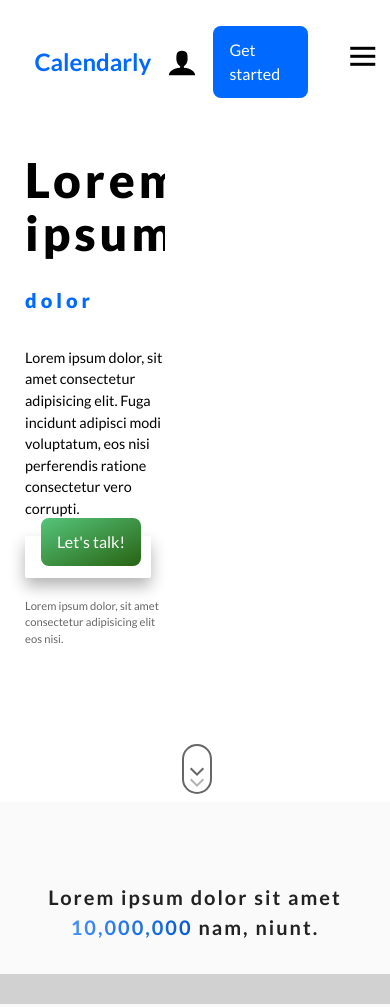
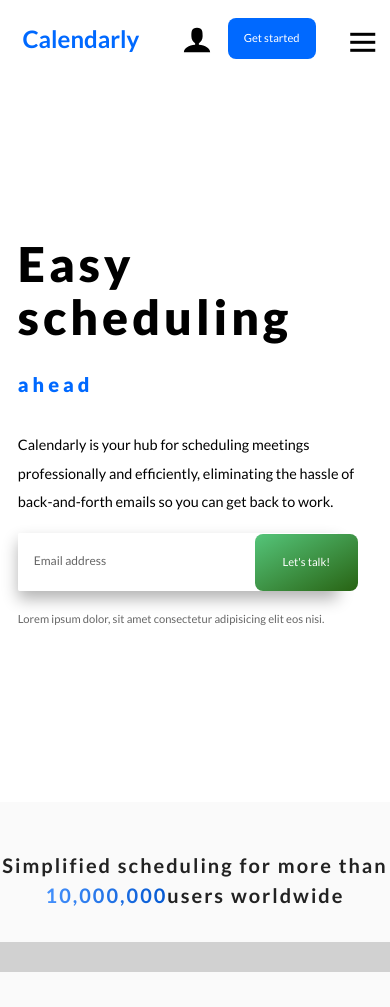
Before and after one commit to usererdem/Atolye15-Project, a website: page index.html in a window 390 px wide. Shown: the top 1007 px of the page. Drawn offline with nearby package versions, Linux system fonts and the light colour scheme; grey boxes are pictures that could not be loaded.

Commit message:
media queries until features included finished

```diff
--- a/index.html
+++ b/index.html
@@ -111,18 +111,18 @@
     <div class="container flex">
       <div class="header__text-box">
         <h1 class="heading-primary hide">
-          <span class="heading-primary--main text">Lorem <br>ipsumdolor</span>
+          <span class="heading-primary--main text">Easy <br>scheduling</span>
         </h1>
         <h1 class="heading-primary hide">
-          <span class="heading-primary--sub text">dolor</span>
+          <span class="heading-primary--sub text">ahead</span>
         </h1>
-        <p class="header__text">Lorem ipsum dolor, sit amet consectetur adipisicing elit. Fuga incidunt adipisci modi
-          voluptatum, eos nisi perferendis ratione consectetur vero corrupti.</p>
+        <p class="header__text">Calendarly is your hub for scheduling meetings professionally and efficiently,
+          eliminating the hassle of back-and-forth emails so you can get back to work.</p>
         <div class="form__group">
           <input type="email" class="form__input" placeholder="Email address" id="email" required>
           <label for="email" class="form__label">Email address</label>
           <div class="header__button-box">
-            <a href="#" class="btn btn--green-gradient btn--animated btn--header">Let's talk!</a>
+            <a href="#" class="btn btn--green-gradient btn--animated">Let's talk!</a>
           </div>
         </div>
         <p class="header__text--small">Lorem ipsum dolor, sit amet consectetur adipisicing elit eos nisi.</p>
@@ -140,8 +140,8 @@
     <!-- Section About -->
     <section id="about" class="section-about">
       <div class="about">
-        <h2 class="heading-secondary about__h2">Lorem ipsum dolor sit amet<br><span
-            class="heading-secondary--blue">10,000,000</span> nam, niunt.</h2>
+        <h2 class="heading-secondary about__h2">Simplified scheduling for more than<br><span
+            class="heading-secondary--blue">10,000,000</span>users worldwide</h2>
         <div class="about__images">
           <img class="about__img"
             src="https://images.ctfassets.net/k0lk9kiuza3o/2hDXRTJ8GBvGvFew8TZLSM/f15bee8de363080dd1ae486f246c7242/Compass.svg"
@@ -167,7 +167,7 @@
       <div class="how-it-works">
         <div class="how-it-works__heading">
           <p class="how-it-works__text">How it works</p>
-          <h2 class="how-it-works__h2">Lorem Ipsum dol sit.</h2>
+          <h2 class="how-it-works__h2">See Calendarly in action</h2>
         </div>
         <div class="how-it-works__video">
           <iframe class="how-it-works__vid" width="560" height="315" src="https://www.youtube.com/embed/ywWBy6J5gz8"
@@ -233,14 +233,16 @@
             <img src="img/tutorial-image1.svg" alt="tutorial-image1">
             <div class="tutorial__explanation--text">
               <h3 class="tutorial__h3">Meet the way you want</h3>
-              <p class="tutorial__explanation--p">Open your schedule only to the days and times that work for you. When your invitee chooses a meeting slot, it’s instantly confirmed.</p>
+              <p class="tutorial__explanation--p">Open your schedule only to the days and times that work for you. When
+                your invitee chooses a meeting slot, it’s instantly confirmed.</p>
             </div>
           </div>
           <div class="tutorial__explanation">
             <img src="img/tutorial-image2.svg" alt="tutorial-image2">
             <div class="tutorial__explanation--text">
               <h3 class="tutorial__h3">Calendarly coordinates it all</h3>
-              <p class="tutorial__explanation--p">Meetings are scheduled without calendar conflicts, reminders go out automatically, and rescheduling is a breeze for everyone.</p>
+              <p class="tutorial__explanation--p">Meetings are scheduled without calendar conflicts, reminders go out
+                automatically, and rescheduling is a breeze for everyone.</p>
             </div>
           </div>
         </div>
@@ -254,14 +256,17 @@
     <section class="section-your-pros container">
       <div class="column">
         <h2 class="yourpros__h2">Do more of what you do best</h2>
-          <p class="yourpros__text">With scheduling hassles and interruptions gone, your day is cleared for accomplishment.</p>
+        <p class="yourpros__text">With scheduling hassles and interruptions gone, your day is cleared for
+          accomplishment.</p>
       </div>
 
       <div class="row">
         <div class="yourpros__column">
           <p class="yourpros__text--smaller">Workflow management</p>
           <h3 class="yourpros__h3">Automate reminders and follow-ups</h3>
-            <p class="yourpros__text--medium">Calendarly puts your entire meeting workflow on autopilot, sending everything from reminder emails to thank you notes, so you can focus on the work only you can do. It’s like getting an assistant, even if you’re a business of one.</p>
+          <p class="yourpros__text--medium">Calendarly puts your entire meeting workflow on autopilot, sending
+            everything from reminder emails to thank you notes, so you can focus on the work only you can do. It’s like
+            getting an assistant, even if you’re a business of one.</p>
         </div>
         <img src="img/img-yourpros.png" alt="img-yourpros">
       </div>
@@ -273,7 +278,8 @@
         <div class="yourpros__column">
           <p class="yourpros__text--smaller">ON-DEMAND SCHEDULING</p>
           <h3 class="yourpros__h3">Make more connections and reduce cancellations</h3>
-          <p class="yourpros__text--medium">Prospects can schedule meetings in just a few clicks – whenever the moment is right. And cancellations go down because rescheduling is easy, fast, and on their terms.</p>
+          <p class="yourpros__text--medium">Prospects can schedule meetings in just a few clicks – whenever the moment
+            is right. And cancellations go down because rescheduling is easy, fast, and on their terms.</p>
         </div>
       </div>
     </section>
@@ -283,7 +289,9 @@
         <div class="yourpros__column">
           <p class="yourpros__text--smaller">Workflow management</p>
           <h3 class="yourpros__h3">Automate reminders and follow-ups</h3>
-          <p class="yourpros__text--medium">Calendarly puts your entire meeting workflow on autopilot, sending everything from reminder emails to thank you notes, so you can focus on the work only you can do. It’s like getting an assistant, even if you’re a business of one.</p>
+          <p class="yourpros__text--medium">Calendarly puts your entire meeting workflow on autopilot, sending
+            everything from reminder emails to thank you notes, so you can focus on the work only you can do. It’s like
+            getting an assistant, even if you’re a business of one.</p>
         </div>
         <img class="yourpros__img--phone" src="img/phone-image.webp" alt="img-phone">
       </div>
@@ -297,12 +305,15 @@
             <h1 class="try-free__h1 heading-primary">Try Calendarly free</h1>
             <div class="button-wrap">
               <div class="try-free__button">
-                <div class="hexagon"><a class="hexagon__text" href="#"><span class="hexagon__span">Sign Up</span></a></div>
+                <div class="hexagon"><a class="hexagon__text" href="#"><span class="hexagon__span">Sign Up</span></a>
                 </div>
               </div>
             </div>
-          <p class="try-free__text--big">After your 14-day trial of our Teams plan, enjoy the Free version of Calendarly - forever.</p>
-          <p class="try-free__text--medium">To inquire about our Enterprise plans, click <a class="try-free__link" href="#">here</a>.</p>
+          </div>
+          <p class="try-free__text--big">After your 14-day trial of our Teams plan, enjoy the Free version of Calendarly
+            - forever.</p>
+          <p class="try-free__text--medium">To inquire about our Enterprise plans, click <a class="try-free__link"
+              href="#">here</a>.</p>
         </div>
       </div>
     </section>
@@ -327,8 +338,10 @@
               </form>
             </div>
             <div class="footer__download">
-              <div class="footer__donload--btn"><a class="footer__download--link" href="#"><img width="126px" height="auto" src="img/appstore-img.svg" alt="appstore"></a></div>
-              <div class="footer__donload--btn"><a class="footer__download--link" href="#"><img width="126px" height="auto" src="img/googlestore-img.svg" alt="playstore"></a></div>
+              <div class="footer__donload--btn"><a class="footer__download--link" href="#"><img width="126px"
+                    height="auto" src="img/appstore-img.svg" alt="appstore"></a></div>
+              <div class="footer__donload--btn"><a class="footer__download--link" href="#"><img width="126px"
+                    height="auto" src="img/googlestore-img.svg" alt="playstore"></a></div>
             </div>
             <div class="footer__logo">
               <a href="#" class="footer__logo--link"><svg class="footer__icon">
@@ -340,7 +353,8 @@
               <a href="https://www.instagram.com/erdemcodes/" class="footer__logo-link"><svg class="footer__icon">
                   <use xlink:href="img/sprite.svg#icon-instagram"></use>
                 </svg></a>
-              <a href="https://www.linkedin.com/in/erdem-elvan-7198a818a/" class="footer__logo-link"><svg class="footer__icon">
+              <a href="https://www.linkedin.com/in/erdem-elvan-7198a818a/" class="footer__logo-link"><svg
+                  class="footer__icon">
                   <use xlink:href="img/sprite.svg#icon-linkedin2"></use>
                 </svg></a>
             </div>
@@ -348,7 +362,9 @@
         </div>
         <div class="footer__right">
           <ul class="footer__column">
-            <li class="footer__li--header"><h5 class="footer__li--h5">About</h5></li>
+            <li class="footer__li--header">
+              <h5 class="footer__li--h5">About</h5>
+            </li>
             <li class="footer__li--text"><a class="footer__link" href="#">About Calendarly</a></li>
             <li class="footer__li--text"><a class="footer__link" href="#">Contact Sales</a></li>
             <li class="footer__li--text"><a class="footer__link" href="#">Newsroom</a></li>
@@ -356,7 +372,9 @@
             <li class="footer__li--text"><a class="footer__link" href="#">Security</a></li>
           </ul>
           <ul class="footer__column">
-            <li class="footer__li--header"><h5 class="footer__li--h5">Solutions</h5></li>
+            <li class="footer__li--header">
+              <h5 class="footer__li--h5">Solutions</h5>
+            </li>
             <li class="footer__li--text"><a class="footer__link" href="#">Customer Success</a></li>
             <li class="footer__li--text"><a class="footer__link" href="#">Sales</a></li>
             <li class="footer__li--text"><a class="footer__link" href="#">Recruiting</a></li>
@@ -364,25 +382,33 @@
             <li class="footer__li--text"><a class="footer__link" href="#">Individuals</a></li>
           </ul>
           <ul class="footer__column">
-            <li class="footer__li--header"><h5 class="footer__li--h5">Popular Features</h5></li>
+            <li class="footer__li--header">
+              <h5 class="footer__li--h5">Popular Features</h5>
+            </li>
             <li class="footer__li--text"><a class="footer__link" href="#">Embed Calendarly</a></li>
             <li class="footer__li--text"><a class="footer__link" href="#">Availability</a></li>
             <li class="footer__li--text"><a class="footer__link" href="#">Sending Notifications</a></li>
             <li class="footer__li--text"><a class="footer__link" href="#">Using Calendarly Mobile</a></li>
           </ul>
           <ul class="footer__column">
-            <li class="footer__li--header"><h5 class="footer__li--h5">Support</h5></li>
+            <li class="footer__li--header">
+              <h5 class="footer__li--h5">Support</h5>
+            </li>
             <li class="footer__li--text"><a class="footer__link" href="#">Help Center</a></li>
             <li class="footer__li--text"><a class="footer__link" href="#">Video Tutorials</a></li>
             <li class="footer__li--text"><a class="footer__link" href="#">Cookie Settings</a></li>
           </ul>
           <ul class="footer__column">
-            <li class="footer__li--header"><h5 class="footer__li--h5">Add-Ons</h5></li>
+            <li class="footer__li--header">
+              <h5 class="footer__li--h5">Add-Ons</h5>
+            </li>
             <li class="footer__li--text"><a class="footer__link" href="#">Download for Chrome</a></li>
             <li class="footer__li--text"><a class="footer__link" href="#">Download for Firefox</a></li>
           </ul>
           <ul class="footer__column">
-            <li class="footer__li--header"><h5 class="footer__li--h5">Developers</h5></li>
+            <li class="footer__li--header">
+              <h5 class="footer__li--h5">Developers</h5>
+            </li>
             <li class="footer__li--text"><a class="footer__link" href="#">Developer Tools</a></li>
           </ul>
 
--- a/sass/abstracts/_mixins.scss
+++ b/sass/abstracts/_mixins.scss
@@ -37,7 +37,7 @@
       @media only screen and (max-width: 37.5em) { @content }; //600px
   }
   @if $breakpoint == tab-port {
-      @media only screen and (max-width: 56.25em) { @content }; //900px
+      @media only screen and (max-width: 62.5em) { @content }; //1000px
   }
   @if $breakpoint == tab-land {
       @media only screen and (max-width: 75em) { @content }; //1200px
--- a/sass/abstracts/_variables.scss
+++ b/sass/abstracts/_variables.scss
@@ -2,18 +2,11 @@
 $color-primary: #0069FF;
 $color-primary-light: #4490FC;
 $color-primary-dark: #0459D2;
+$color-primary-gradient: linear-gradient(to right bottom, #55c57a, #286313);
 
 $color-alert-green: #01AF1B;
 $color-alert-red: #EB1717;
-
-$color-secondary-light: #ffb900;
 $color-secondary-dark: #ff7730;
-$color-primary-darker: #286313;
-$color-primary-gradient: linear-gradient(to right bottom, #55c57a, #286313);
-$color-tertiary-light: #2998ff;
-$color-tertiary-dark: #5643fa;
-$color-grey-dark-4: #1c1d25;
-$color-slate: #a4abc0;
 
 $color-grey-light-1: #FAFAFA;
 $color-grey-light-2: #EEEEEE;
@@ -21,22 +14,10 @@
 $color-grey-dark: #B8B8B8;
 $color-grey-dark-2: #666666;
 $color-grey-dark-3: #222222;
+$color-grey-dark-4: #1c1d25;
 
 $color-white: #fff;
 $color-black: #000;
-
-$color-instagram: radial-gradient(
-  137.27% 137.27% at 9.89% 100%,
-  #fdf497 0%,
-  #fdf497 7.29%,
-  #fd5949 42.71%,
-  #d6249f 63.54%,
-  #285aeb 100%
-);
-$color-github: #3f444b;
-$color-linkedin: #0077b5;
-
-$color-gradient: linear-gradient(45deg, #7ed56f, #28b485, #2998ff, #5643fa);
 
 // FONT
 $default-font-size: 1.4rem;
--- a/sass/base/_base.scss
+++ b/sass/base/_base.scss
@@ -13,12 +13,12 @@
 
   @include respond(tab-land) {
     //width < 1200?
-    font-size: 56.25%; //1 rem = 9px, 9/16 = 56.25%
+    font-size: 62.5%; //1 rem = 10px, 10/16 = 62.5%
   }
 
   @include respond(tab-port) {
-    // width < 900?
-    font-size: 50%; //1 rem = 8px, 8/16 = 50%
+    // width < 1000?
+    font-size: 62.5%; //1 rem = 10px, 10/16 = 62.5%
   }
 
   @include respond(phone) {
--- a/sass/components/_button.scss
+++ b/sass/components/_button.scss
@@ -19,11 +19,6 @@
   &:hover {
     transform: translateY(-1px);
     box-shadow: 0 1rem 2rem rgba($color-black, 0.2);
-
-   /*  &::after {
-      transform: scaleX(1.2) scaleY(1.4);
-      opacity: 0;
-    }  */
   }
 
   &:active,
@@ -36,19 +31,6 @@
   &--white {
     background-color: $color-white;
     color: $color-grey-dark;
-
-    &::after {
-      background-color: $color-white;
-    }
-  }
-
-  &--green {
-    background-color: $color-primary;
-    color: $color-white;
-
-    &::after {
-      background-color: $color-primary;
-    }
   }
 
   &--blue {
@@ -80,7 +62,6 @@
     left: 0;
     z-index: -1;
     transition: all 0.4s;
-
   }
 
   &--animated {
@@ -88,16 +69,13 @@
     animation-fill-mode: backwards;
   }
 
-  @include respond(phone) {
-    &,
-    &:link,
-    &:visited {
-      font-size: $big-font-size;
-    }
-
-    &--header {
-      margin-bottom: 1.5rem;
-      max-width: 180px;
+  @include respond(tab-port) {
+    &--green-gradient {
+      &,
+      &:link,
+      &:visited {
+        padding: 2.5rem 3.5rem;
+      }
     }
   }
 }
@@ -127,6 +105,9 @@
     color: $color-primary;
     border: 2px solid $color-primary;
   }
+
+  @include respond(tab-port) {
+  }
 }
 
 .hexagon {
@@ -146,13 +127,11 @@
     &:after {
       background-color: $color-primary;
     }
-
-
   }
 
   &:before,
   &:after {
-    content: '';
+    content: "";
     display: block;
     position: absolute;
     top: 0;
@@ -164,8 +143,6 @@
     background-image: inherit;
     border-radius: inherit;
     background-color: $color-alert-green;
-
-
   }
 
   &:before {
@@ -175,8 +152,6 @@
   &:after {
     transform: rotate(-60deg);
   }
-
-
 
   &__text {
     &,
--- a/sass/components/_contact.scss
+++ b/sass/components/_contact.scss
@@ -20,7 +20,8 @@
     box-shadow: 0 1rem 2rem rgba($color-black, .3);
 
     @include respond(tab-port) {
-      width: 90%;
+      width: 88%;
+      padding: 2.5rem 2rem;
     }
 
     &:focus {
--- a/sass/components/_scrolldown.scss
+++ b/sass/components/_scrolldown.scss
@@ -37,4 +37,8 @@
     top: 30%;
     animation-delay: 0.3s;
   }
+
+  @include respond(tab-port) {
+    display: none;
+  }
 }
--- a/sass/layout/_features.scss
+++ b/sass/layout/_features.scss
@@ -3,6 +3,10 @@
   justify-content: space-around;
   width: 100%;
   padding: 0 8rem 8rem 8rem;
+
+  @include respond(tab-port) {
+    padding: 0;
+  }
 }
 
 .feature {
--- a/sass/layout/_grid.scss
+++ b/sass/layout/_grid.scss
@@ -60,4 +60,11 @@
 
 .flex {
   display: flex;
+
+  @include respond(tab-port) {
+    flex-direction: column-reverse;
+    align-items: center;
+    width: 100%;
+    padding: 12rem 0 4rem 0;
+  }
 }
--- a/sass/layout/_header.scss
+++ b/sass/layout/_header.scss
@@ -10,19 +10,13 @@
     flex-direction: column;
     justify-content: center;
     width: 40%;
-
-
-
-    &--flex {
-      display: flex;
-      flex-direction: column;
-    }
   }
 
   &__text {
     font-size: $mid-font-size;
     color: $color-black;
     margin-top: 3.5rem;
+    line-height: 2;
     &--small {
       font-size: $default-font-size;
       color: $color-grey-dark-2;
@@ -41,6 +35,25 @@
     right: 2rem;
     bottom: 2.5rem;
   }
+
+  /* Tab-Land size Query --- Lower than 1000px */
+  @include respond(tab-port) {
+    &__text-box {
+      width: 100%;
+      min-width: auto;
+      flex-basis: auto;
+      margin-right: 0;
+      margin-left: 0;
+      padding-left: 0;
+      padding-right: 0;
+    }
+
+    &__text {
+      max-width: 450px;
+    }
+  }
+
+
   @include respond(phone) {
     padding-left: 10px;
     &__button-box {
--- a/sass/layout/_navigation.scss
+++ b/sass/layout/_navigation.scss
@@ -139,12 +139,11 @@
   }
 
   .navigation {
-    margin: 1rem;
+    /* margin: 1rem; */
 
     border-radius: 1rem 1rem 0 0;
     border-bottom: none;
     max-width: none;
-
     &__list {
       margin: 0;
     }
@@ -154,7 +153,7 @@
       display: flex;
       align-items: flex-start;
       justify-content: center;
-      padding: 1rem;
+      padding: 0.5rem;
       margin: 0;
 
       flex-direction: column;
@@ -180,6 +179,7 @@
         &:visited {
           font-weight: 400;
           font-size: $mid-font-size;
+          padding-top: 0.3rem;
         }
       }
     }
--- a/sass/pages/_home.scss
+++ b/sass/pages/_home.scss
@@ -1,10 +1,6 @@
 .section-about {
   background-color: $color-grey-light-1;
   padding: 6rem 0;
-
-  @include respond(tab-port) {
-    padding: 10rem 0;
-  }
 }
 
 .section-how-it-works {
--- a/script.js
+++ b/script.js
@@ -61,6 +61,7 @@
   menuButton.classList.toggle('navigation--hide');
   menuLogin.classList.toggle('navigation--hide');
   menuBackground.classList.toggle('nav-container--white');
+  navigation.classList.remove("navigation--shadow");
 })
 
 /* -------------------- First li opener ------------------ */
```
Also changed, not shown: css/style.css. Lines whose indentation alone changed are shown as unchanged.
